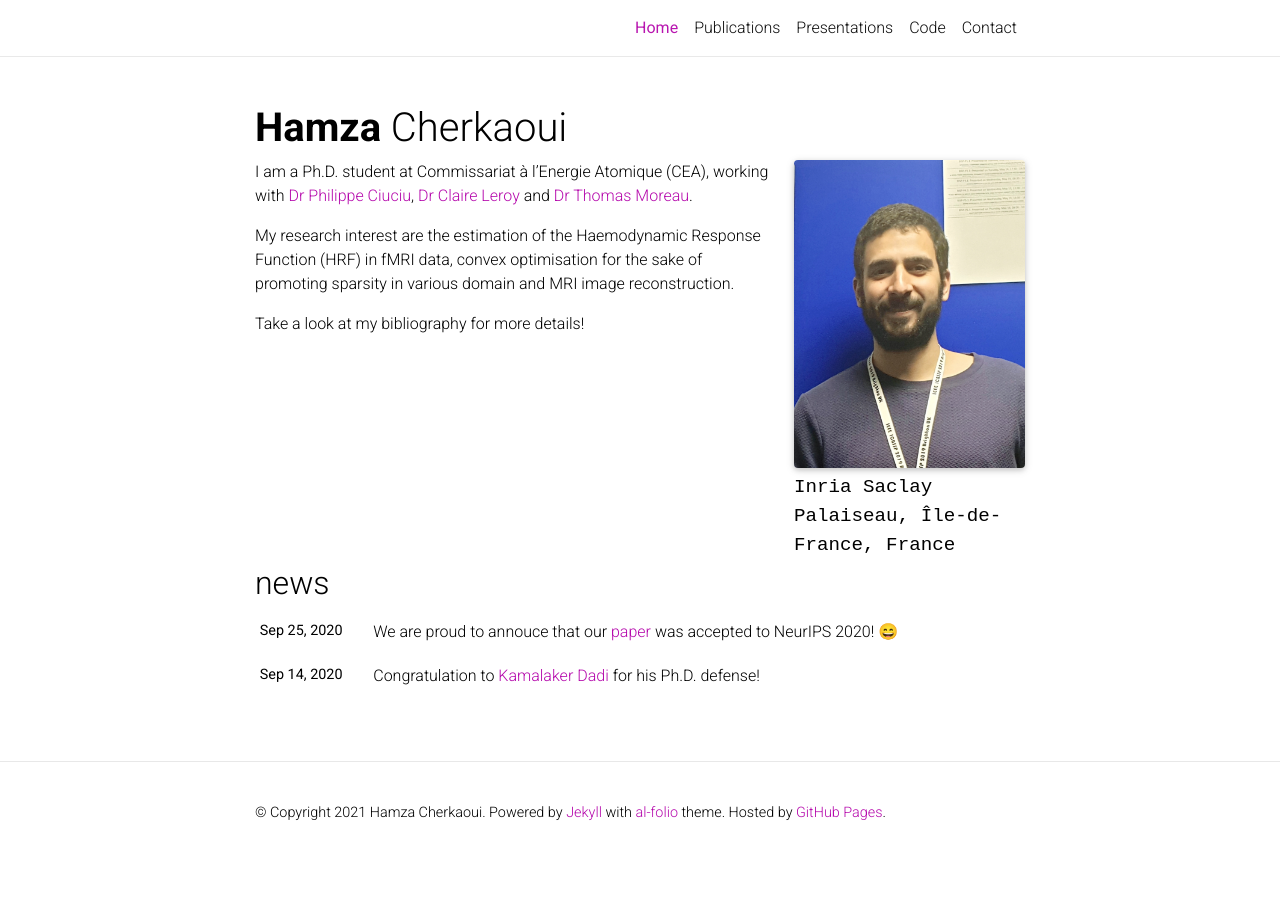
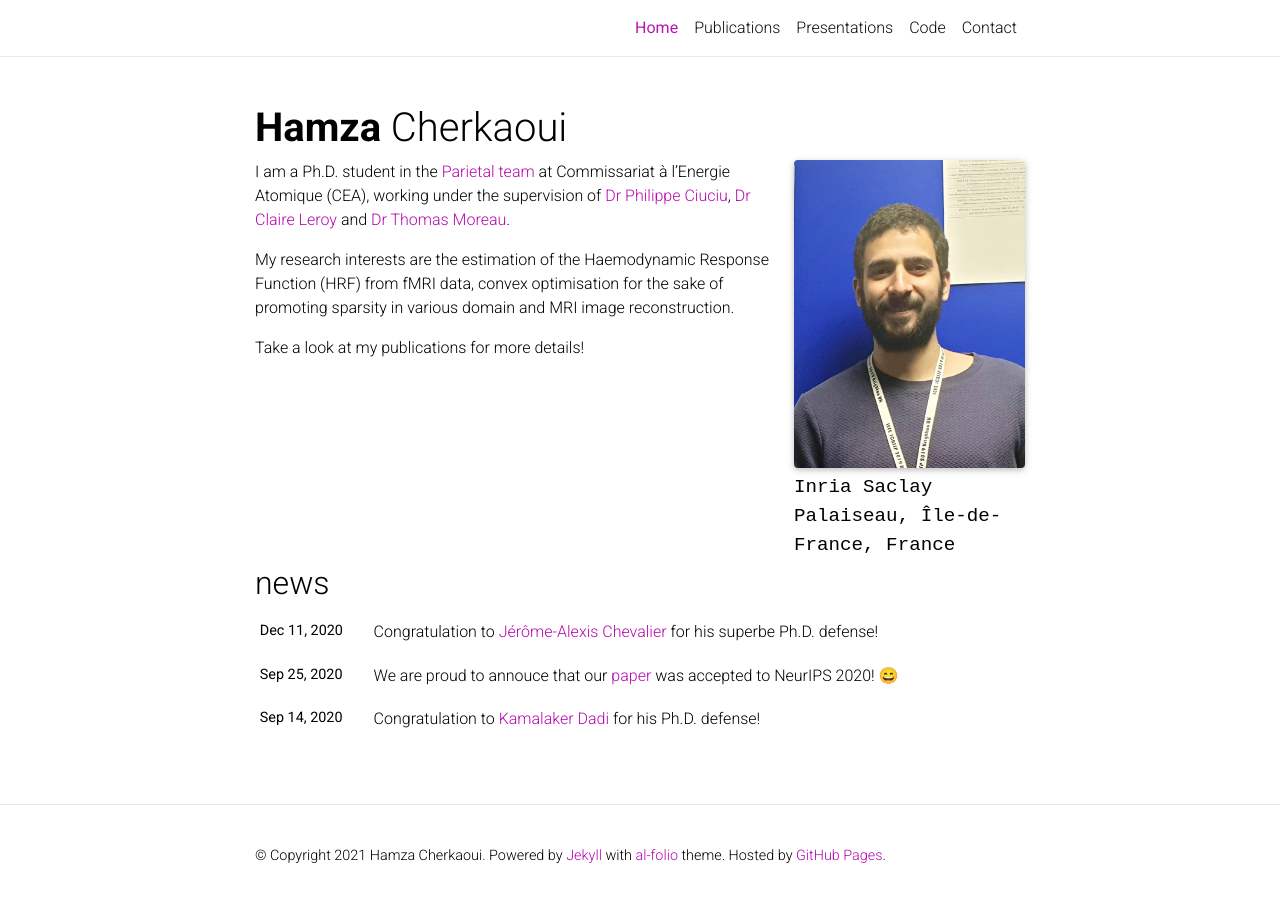
Before and after one commit to hcherkaoui/hcherkaoui.github.io, a Jekyll site: the page built from _pages/01_home.md, in a window 1280 px wide. Built offline with Jekyll 4.4.1, drawn with Linux system fonts in a browser that asks for light colours; nearby versions of some CDN libraries; emoji names are drawn with the system emoji font; a style sheet for code colours, icons or effects is not loaded.

Commit message:
FIX fix typos

```diff
--- a/_pages/01_home.md
+++ b/_pages/01_home.md
@@ -17,8 +17,8 @@ social: true  # includes social icons at the bottom of the page
 order: 1
 ---
 
-I am a Ph.D. student at Commissariat à l'Energie Atomique (CEA), working with <a href="https://sites.google.com/site/philippeciuciu">Dr Philippe Ciuciu</a>, <a href="https://www.researchgate.net/profile/Claire_Leroy">Dr Claire Leroy</a> and <a href="https://tommoral.github.io">Dr Thomas Moreau</a>.
+I am a Ph.D. student in the <a href="https://team.inria.fr/parietal/">Parietal team</a> at Commissariat à l'Energie Atomique (CEA), working under the supervision of <a href="https://sites.google.com/site/philippeciuciu">Dr Philippe Ciuciu</a>, <a href="https://www.researchgate.net/profile/Claire_Leroy">Dr Claire Leroy</a> and <a href="https://tommoral.github.io">Dr Thomas Moreau</a>.
 
-My research interest are the estimation of the Haemodynamic Response Function (HRF) in fMRI data, convex optimisation for the sake of promoting sparsity in various domain and MRI image reconstruction.
+My research interests are the estimation of the Haemodynamic Response Function (HRF) from fMRI data, convex optimisation for the sake of promoting sparsity in various domain and MRI image reconstruction.
 
-Take a look at my bibliography for more details!
+Take a look at my publications for more details!
```
Also changed, not shown: _bibliography/papers.bib (+14 -8 lines), _news/announcement_3.md (added, +7 -0 lines), _pages/02_publications.md (+2 -2 lines).
